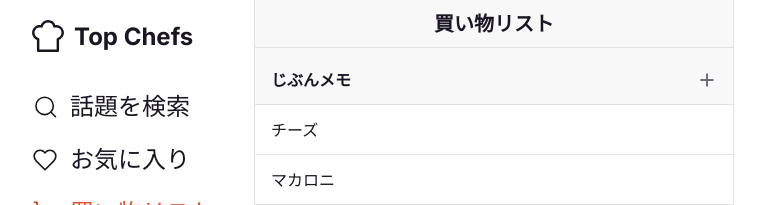
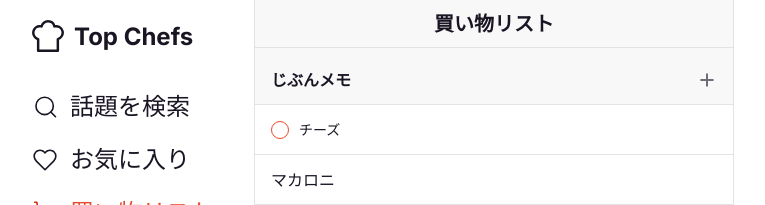
Before and after one commit to qin-team-recipe/01-frontend, a Next.js app: page /list in a window 1280 px wide. Shown: the top 205 px of the page, without its empty margins (267-1032 px from the left). Built offline with nearby package versions, Linux system fonts and the light colour scheme.

Commit message:
リストレイアウト作成

```diff
--- a/src/app/list/list.module.scss
+++ b/src/app/list/list.module.scss
@@ -31,3 +31,38 @@
   background-color: #fff;
   border-bottom: solid 1px #e4e2e4;
 }
+
+.checkbox-input {
+  display: none; // TODO: 余裕があればfocusさせるように修正する
+}
+
+.checkbox-label {
+  display: flex;
+  gap: 10px;
+  align-items: center;
+  font-size: 14px;
+}
+
+.checkbox-icon {
+  display: inline-flex;
+  align-items: center;
+  justify-content: center;
+  width: 18px;
+  height: 18px;
+  border: solid 1.5px #e54d2e;
+  border-radius: 50%;
+
+  .checkbox-input:checked + .checkbox-label & {
+    background-color: #c8c7cb;
+    border-color: #c8c7cb;
+  }
+
+  &:before {
+    width: 5px;
+    height: 8px;
+    content: "";
+    border-right: 2px solid #fff;
+    border-bottom: 2px solid #fff;
+    transform: translateY(-1px) rotate(45deg);
+  }
+}
--- a/src/app/list/page.tsx
+++ b/src/app/list/page.tsx
@@ -1,3 +1,5 @@
+import Link from "next/link";
+
 import { IconDots, IconPlus } from "@/components/Icon";
 import { ListTitle } from "@/components/ListTitle";
 
@@ -23,12 +25,24 @@ export default function Home() {
           </button>
         </div>
         <ul>
-          <li className={styles["list-item"]}>チーズ</li>
+          <li className={styles["list-item"]}>
+            <input
+              type="checkbox"
+              id="mymemo01"
+              className={styles["checkbox-input"]}
+            />
+            <label htmlFor="mymemo01" className={styles["checkbox-label"]}>
+              <span className={styles["checkbox-icon"]}></span>
+              <span>チーズ</span>
+            </label>
+          </li>
           <li className={styles["list-item"]}>マカロニ</li>
           <li className={styles["list-item"]}>バジル</li>
         </ul>
         <div className={styles.parent}>
-          <h2>グラタン</h2>
+          <h2>
+            <Link href="">グラタン</Link>
+          </h2>
           <button
             type="button"
             title="ポップアップを開く"
```
